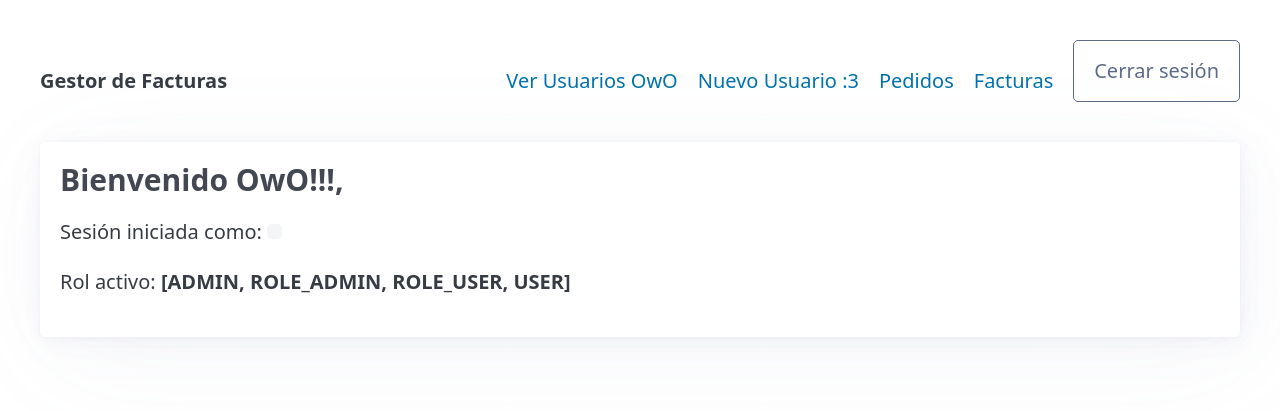
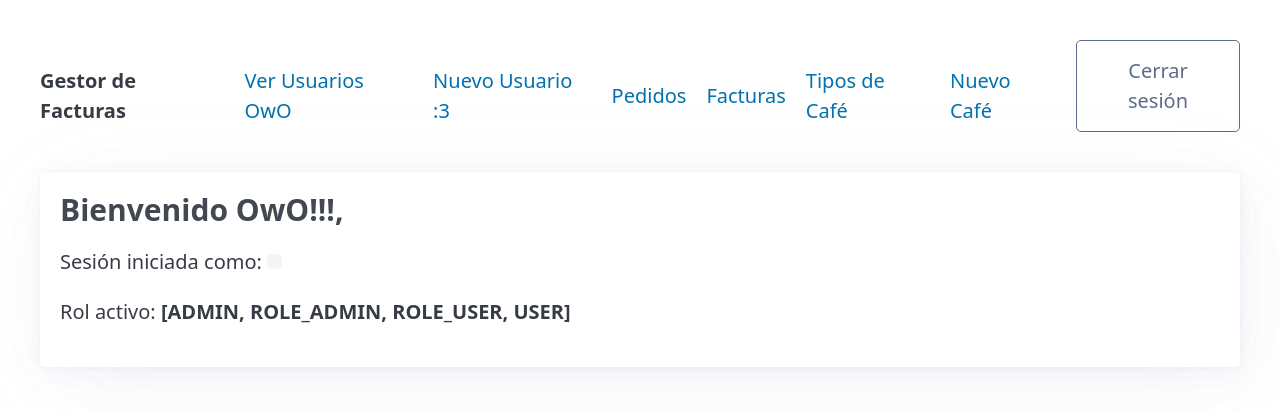
Before and after one commit to sebastiant01/gestor-facturas, a Spring Boot app: page / in a window 1280 px wide. Shown: the top 411 px of the page. Run offline with Spring Boot 4, Linux system fonts and the light colour scheme; the visitor is signed in with stand-in values (Sample User, id 1); some of the project's set-up classes (security, data sources, template engines, error pages and the like) are left out, and stand-ins take their place; some libraries are stand-ins or nearby versions.

Commit message:
refactor/add-tipocafe-a-inicio

```diff
--- a/src/main/resources/templates/inicio.html
+++ b/src/main/resources/templates/inicio.html
@@ -14,13 +14,17 @@
         </ul>
         <ul>
             <li sec:authorize="hasRole('ADMIN')">
-                <a th:href="@{/usuarios}">Ver Usuarios OwO</a></li>
-            <!-- Solo visible si el usuario tiene ROLE_ADMIN en Neon -->
+                <a th:href="@{/usuarios}">Ver Usuarios OwO</a>
+            </li>
             <li sec:authorize="hasRole('ADMIN')">
                 <a th:href="@{/usuarios/nuevo}">Nuevo Usuario :3</a>
             </li>
             <li><a th:href="@{/pedidos}">Pedidos</a></li>
             <li><a th:href="@{/facturas}">Facturas</a></li>
+            <li><a th:href="@{/tipos-cafe}">Tipos de Café</a></li>
+            <li sec:authorize="hasRole('ADMIN')">
+                <a th:href="@{/tipos-cafe/nuevo}">Nuevo Café</a>
+            </li>
             <li>
                 <!-- En Spring Security el logout SIEMPRE debe ser un form POST -->
                 <form th:action="@{/logout}" method="post" style="margin: 0;">
```
